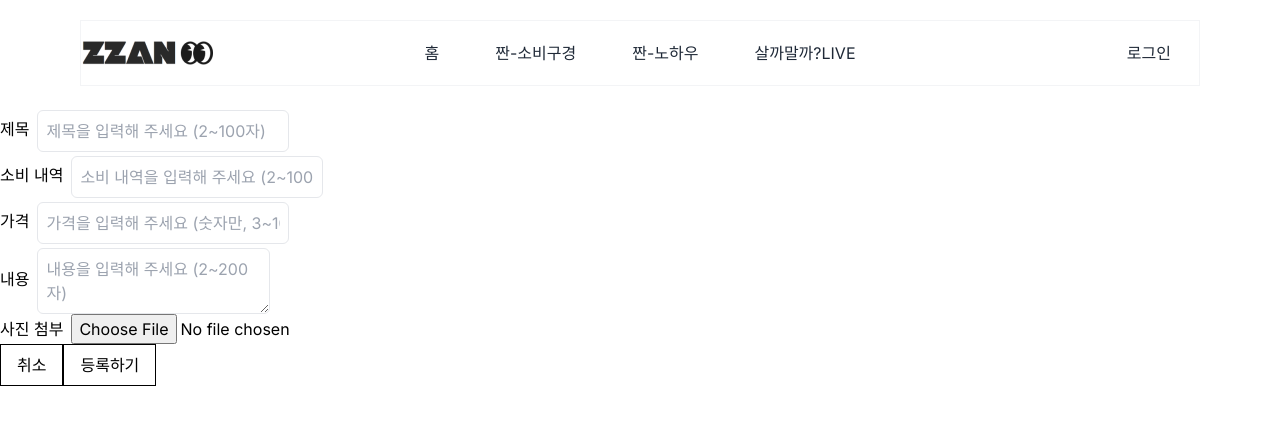
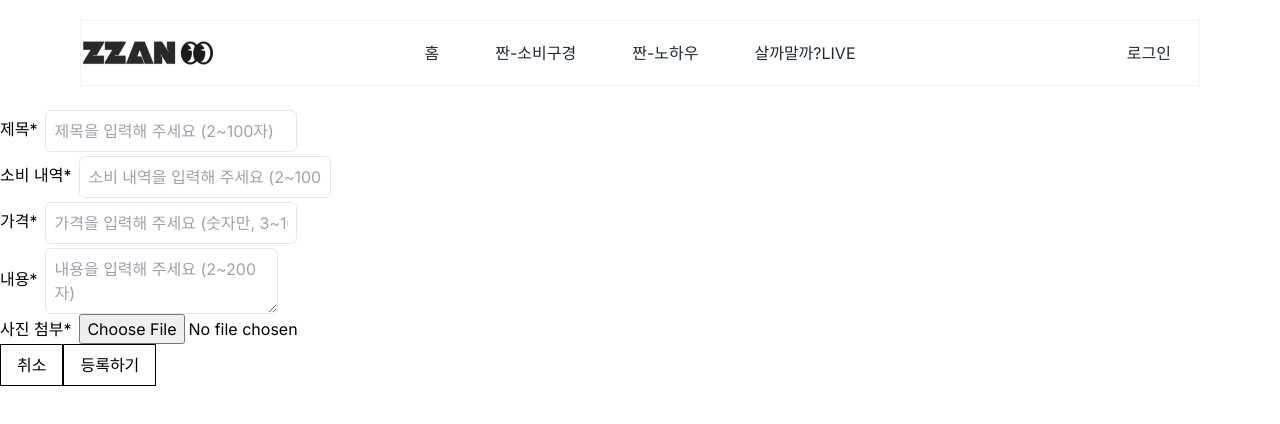
Before and after one commit to ZZANTech/ZZANTech-Fe, a Next.js app: page /boards/votes/write in a window 1280 px wide. Shown: the top 424 px of the page. Built offline with nearby package versions, Linux system fonts and the light colour scheme; no server answers.

Commit message:
chore: change labels

```diff
--- a/src/app/(main)/boards/votes/_components/VoteWriteForm.tsx
+++ b/src/app/(main)/boards/votes/_components/VoteWriteForm.tsx
@@ -64,48 +64,66 @@ function VoteWriteForm({ revalidate }: VoteWriteFormProps) {
     <div>
       <form onSubmit={handleSubmit}>
         <div className="flex items-center gap-2">
-          <label htmlFor="title">제목</label>
+          <label htmlFor="title">
+            <span>제목</span>
+            <span>*</span>
+          </label>
           <input
             type="text"
             id="title"
             onChange={(e) => setTitle(e.target.value)}
             className="mt-1 p-2 border rounded-md"
             placeholder="제목을 입력해 주세요 (2~100자)"
+            maxLength={100}
           />
         </div>
         <div className="flex items-center gap-2">
-          <label htmlFor="productName">소비 내역</label>
+          <label htmlFor="productName">
+            <span>소비 내역</span>
+            <span>*</span>
+          </label>
           <input
             type="text"
             id="productName"
             onChange={(e) => setProductName(e.target.value)}
             className="mt-1 p-2 border rounded-md"
             placeholder="소비 내역을 입력해 주세요 (2~100자)"
+            maxLength={100}
           />
         </div>
         <div className="flex items-center gap-2">
-          <label htmlFor="productPrice">가격</label>
+          <label htmlFor="productPrice">
+            <span>가격</span>
+            <span>*</span>
+          </label>
           <input
             type="text"
             id="productPrice"
             onChange={(e) => setProductPrice(Number(e.target.value))}
             className="mt-1 p-2 border rounded-md"
             placeholder="가격을 입력해 주세요 (숫자만, 3~10자)"
+            maxLength={10}
           />
         </div>
         <div className="flex items-center gap-2">
-          <label htmlFor="content">내용</label>
+          <label htmlFor="content">
+            <span>내용</span>
+            <span>*</span>
+          </label>
           <textarea
             className="mt-1 p-2 border rounded-md"
             id="content"
             onChange={(e) => setContent(e.target.value)}
             placeholder="내용을 입력해 주세요 (2~200자)"
+            maxLength={200}
           ></textarea>
         </div>
         <div className="flex items-center gap-2">
-          <label className="imageUrl">사진 첨부</label>
+          <label className="imageUrl">
+            <span>사진 첨부</span>
+            <span>*</span>
+          </label>
           <div>
-            {/* 첨부파일 미리보기 */}
             {imageUrl && <img src={imageUrl} alt="첨부된 사진 미리보기 이미지" className="w-32 h-32 object-cover" />}
             <input type="file" id="imageUrl" onChange={handleImageChange} />
           </div>
```
